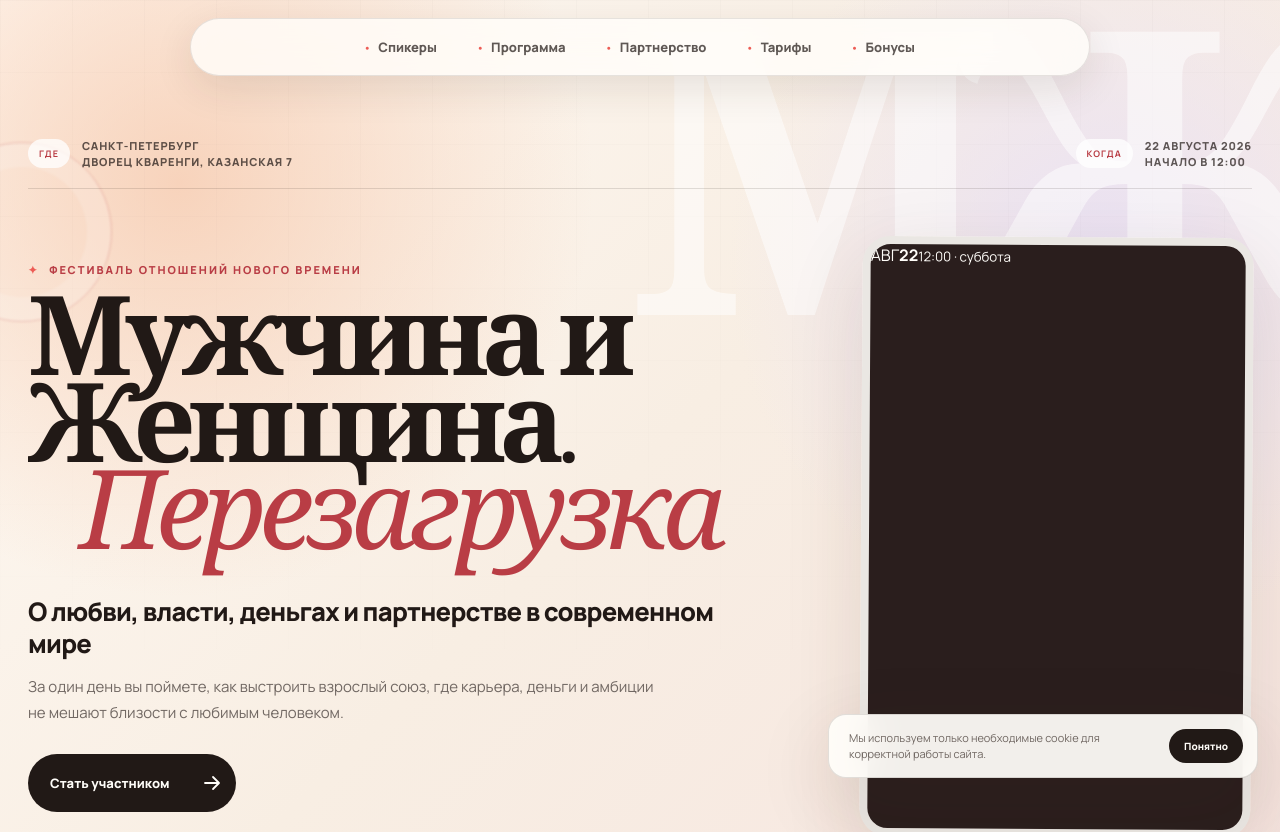
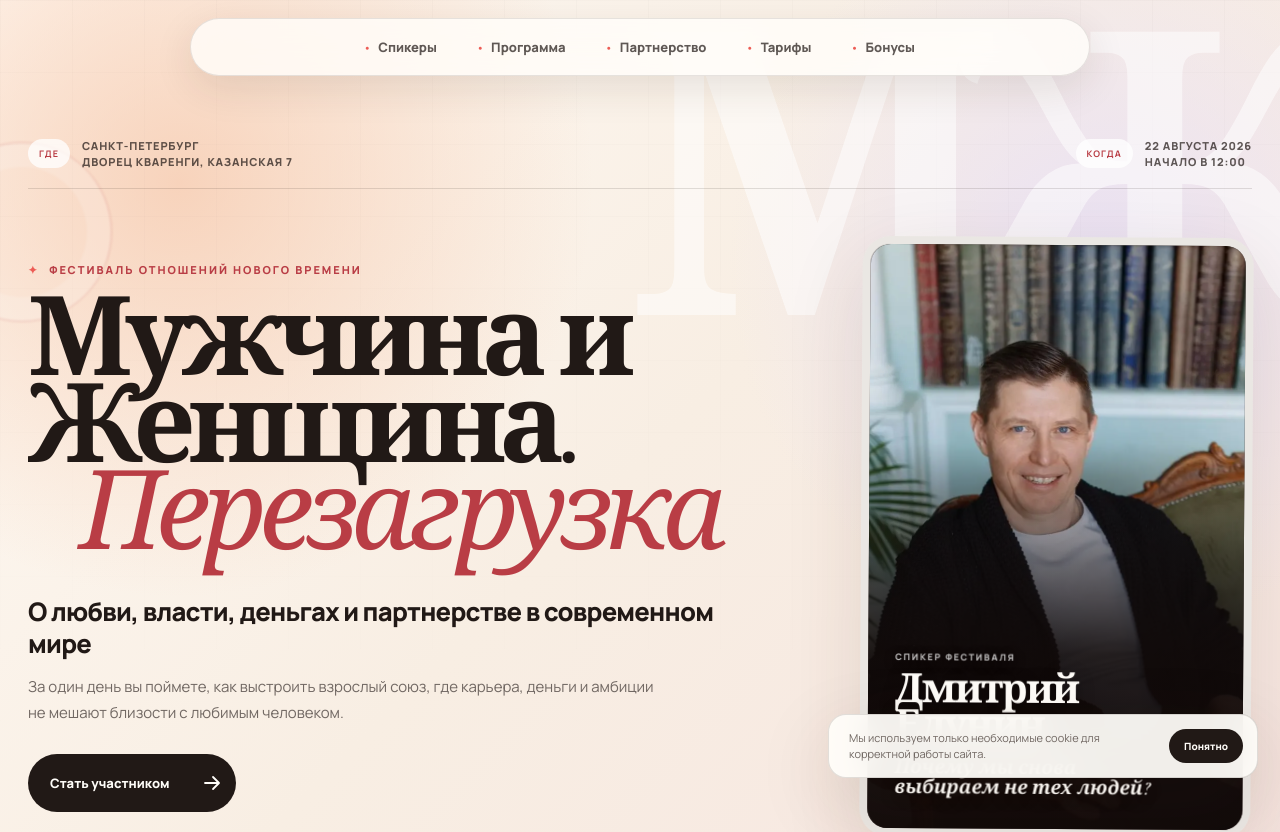
Before and after one commit to aopetrukhin-maker/menwoman-site, a Next.js app: page / in a window 1280 px wide. Shown: the top 832 px of the page. Built offline with nearby package versions, Linux system fonts and the light colour scheme.

Commit message:
Исправить и включить слайдер спикеров на первом экране

```diff
--- a/app/page.tsx
+++ b/app/page.tsx
@@ -232,6 +232,23 @@ const speakers: Speaker[] = [
   },
 ];
 
+const heroSlides = [
+  {
+    name: "Александра Кардаш и Сергей Шиц",
+    topic: "Взаимодействие в паре: теория и практика",
+    image: "/speakers/kardash-shits.webp",
+    imagePosition: "center 28%",
+  },
+  ...speakers
+    .filter((speaker) => speaker.image && speaker.name !== "Александра Кардаш" && speaker.name !== "Сергей Шиц")
+    .map((speaker) => ({
+      name: speaker.name,
+      topic: speaker.topic,
+      image: speaker.image as string,
+      imagePosition: speaker.imagePosition ?? "center center",
+    })),
+];
+
 const formats = [
   {
     number: "01",
@@ -443,6 +460,7 @@ function ChevronIcon({ direction }: { direction: "left" | "right" }) {
 export default function Home() {
   const [selectedSpeaker, setSelectedSpeaker] = useState<Speaker | null>(null);
   const [cookieVisible, setCookieVisible] = useState(false);
+  const [heroSlideIndex, setHeroSlideIndex] = useState(0);
   const formatsRef = useRef<HTMLDivElement>(null);
   const speakersRef = useRef<HTMLDivElement>(null);
 
@@ -459,6 +477,14 @@ export default function Home() {
       document.body.style.overflow = "";
     };
   }, [selectedSpeaker]);
+
+  useEffect(() => {
+    const interval = window.setInterval(() => {
+      setHeroSlideIndex((current) => (current + 1) % heroSlides.length);
+    }, 1500);
+
+    return () => window.clearInterval(interval);
+  }, []);
 
   const acceptCookies = () => {
     window.localStorage.setItem("mj-cookie-ok", "1");
@@ -513,10 +539,30 @@ export default function Home() {
               <p className="hero-copy">За один день вы поймете, как выстроить взрослый союз, где карьера, деньги и амбиции не мешают близости с любимым человеком.</p>
               <a className="primary-button hero-button" href="#pricing"><span>Стать участником</span><i className="button-icon"><ArrowIcon /></i></a>
             </div>
-            <div className="hero-date-card" aria-label="Дата фестиваля">
-              <span>АВГ</span>
-              <strong>22</strong>
-              <small>12:00 · суббота</small>
+            <div className="hero-date-card" aria-label="Спикеры фестиваля">
+              <div className="hero-speaker-slides">
+                {heroSlides.map((slide, index) => (
+                  <article
+                    className={`hero-speaker-slide ${index === heroSlideIndex ? "is-active" : ""}`}
+                    key={`${slide.name}-${index}`}
+                    aria-hidden={index !== heroSlideIndex}
+                  >
+                    <img
+                      src={slide.image}
+                      alt={index === heroSlideIndex ? slide.name : ""}
+                      style={{ objectPosition: slide.imagePosition }}
+                    />
+                    <div className="hero-magazine-shade" />
+                    <div className="hero-magazine-cover">
+                      <div className="hero-magazine-copy">
+                        <span>Спикер фестиваля</span>
+                        <h2>{slide.name}</h2>
+                        <p>{slide.topic}</p>
+                      </div>
+                    </div>
+                  </article>
+                ))}
+              </div>
             </div>
           </div>
           <div className="stats-bar">
```
